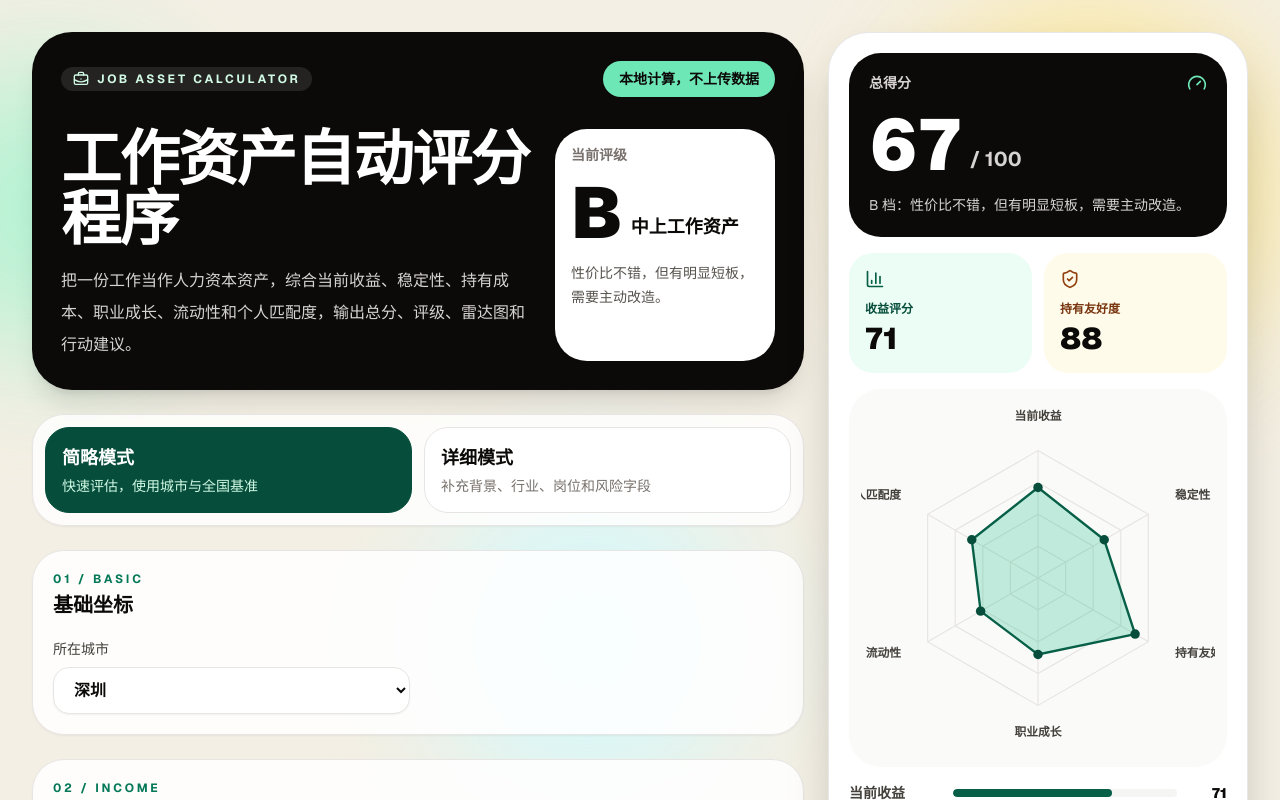
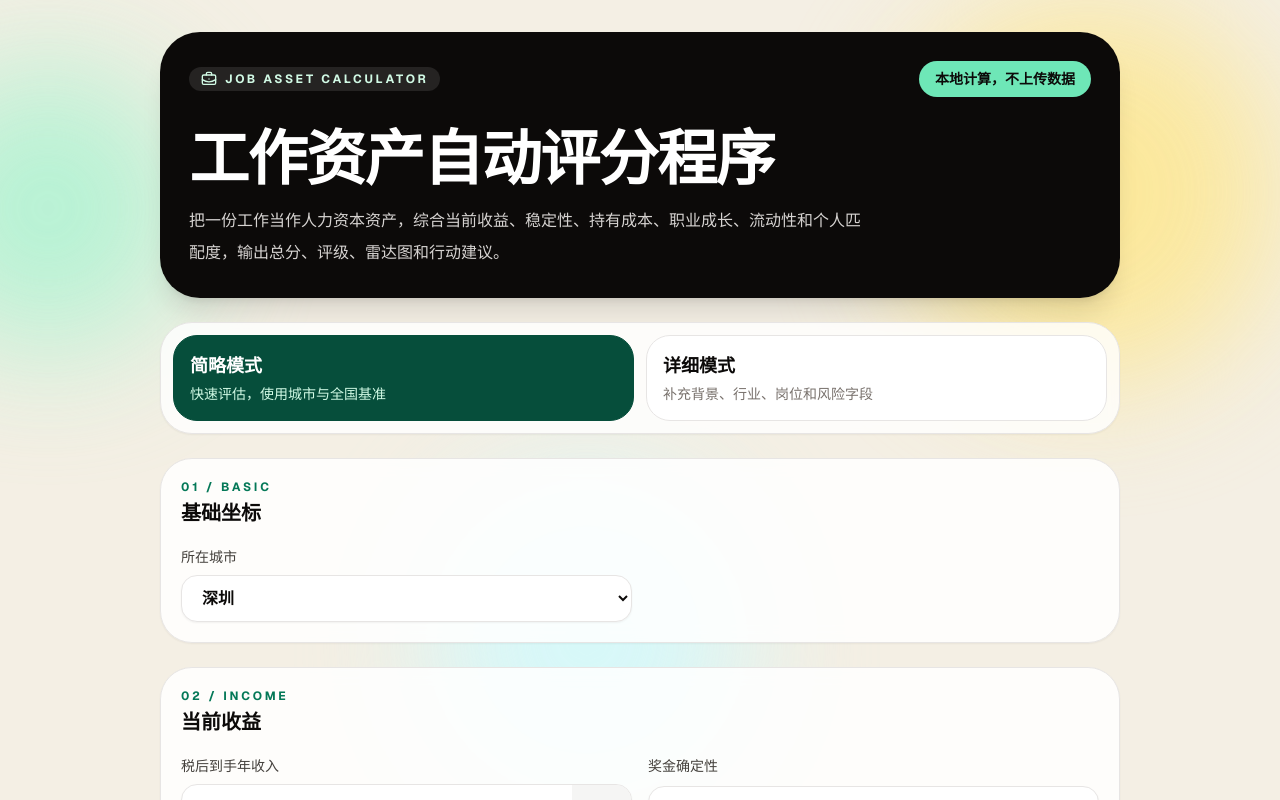
Before and after one commit to Falcom4000/awsome-job-calculator, a Next.js app: page / in a window 1280 px wide. Shown: the top 800 px of the page. Built offline with nearby package versions, Linux system fonts and the light colour scheme.

Commit message:
add calculating

```diff
--- a/components/calculator.tsx
+++ b/components/calculator.tsx
@@ -1,7 +1,7 @@
 "use client";
 
 import { AlertTriangle, BarChart3, BriefcaseBusiness, ChevronRight, Gauge, LineChart, ShieldCheck } from "lucide-react";
-import type { ReactNode } from "react";
+import type { ReactNode, FormEvent } from "react";
 import { useState } from "react";
 
 import { cityBenchmarks, industryBenchmarks, roleBenchmarks } from "@/data/job-market";
@@ -344,27 +344,6 @@ function MultiSelectField({
   );
 }
 
-function TextAreaField({
-  label,
-  value,
-  onChange,
-}: {
-  label: string;
-  value: string;
-  onChange: (value: string) => void;
-}) {
-  return (
-    <label className="grid gap-2 md:col-span-2">
-      <span className="text-sm font-medium text-stone-700">{label}</span>
-      <textarea
-        className="min-h-28 rounded-2xl border border-stone-200 bg-white px-4 py-3 text-base text-stone-950 shadow-sm outline-none"
-        value={value}
-        onChange={(event) => onChange(event.target.value)}
-      />
-    </label>
-  );
-}
-
 function RatingField({
   label,
   value,
@@ -488,14 +467,31 @@ function RadarChart({ values }: { values: Array<{ label: string; value: number }
 
 export default function JobCalculator() {
   const [inputs, setInputs] = useState<JobInputs>(defaultInputs);
-  const result = calculateJobScore(inputs);
+  const [submittedInputs, setSubmittedInputs] = useState<JobInputs | null>(null);
+  const [isCalculating, setIsCalculating] = useState(false);
+  const result = submittedInputs ? calculateJobScore(submittedInputs) : null;
   const setValue = <K extends keyof JobInputs>(key: K, value: JobInputs[K]) => {
     setInputs((current) => ({ ...current, [key]: value }));
   };
-  const radarValues = Object.entries(result.dimensions).map(([key, value]) => ({
-    label: dimensionLabels[key as keyof typeof dimensionLabels],
-    value,
-  }));
+  const radarValues = result
+    ? Object.entries(result.dimensions).map(([key, value]) => ({
+        label: dimensionLabels[key as keyof typeof dimensionLabels],
+        value,
+      }))
+    : [];
+  const handleSubmit = (event: FormEvent<HTMLFormElement>) => {
+    event.preventDefault();
+    setIsCalculating(true);
+    window.setTimeout(() => {
+      setSubmittedInputs(inputs);
+      setIsCalculating(false);
+      window.scrollTo({ top: 0, behavior: "smooth" });
+    }, 1000);
+  };
+  const handleBack = () => {
+    setSubmittedInputs(null);
+    window.scrollTo({ top: 0, behavior: "smooth" });
+  };
 
   return (
     <main className="min-h-screen overflow-hidden bg-[#f4efe4] text-stone-950">
@@ -505,8 +501,9 @@ export default function JobCalculator() {
         <div className="absolute bottom-0 left-1/3 h-80 w-80 rounded-full bg-cyan-100 blur-3xl" />
       </div>
 
-      <div className="relative mx-auto grid max-w-7xl gap-6 px-5 py-8 lg:grid-cols-[minmax(0,1.05fr)_420px] lg:px-8">
-        <div className="space-y-6">
+      <div className="relative mx-auto max-w-5xl px-5 py-8 lg:px-8">
+        {!result ? (
+        <form className="space-y-6" onSubmit={handleSubmit}>
           <header className="rounded-[2.5rem] border border-stone-900/10 bg-stone-950 p-7 text-white shadow-xl">
             <div className="flex flex-wrap items-center justify-between gap-4">
               <div className="inline-flex items-center gap-2 rounded-full bg-white/10 px-3 py-1 text-xs font-bold uppercase tracking-[0.22em] text-emerald-100">
@@ -517,20 +514,12 @@ export default function JobCalculator() {
                 本地计算，不上传数据
               </div>
             </div>
-            <div className="mt-8 grid gap-6 md:grid-cols-[1fr_220px]">
+            <div className="mt-8">
               <div>
                 <h1 className="max-w-3xl text-4xl font-black tracking-tight md:text-6xl">工作资产自动评分程序</h1>
                 <p className="mt-4 max-w-2xl text-base leading-8 text-stone-300">
                   把一份工作当作人力资本资产，综合当前收益、稳定性、持有成本、职业成长、流动性和个人匹配度，输出总分、评级、雷达图和行动建议。
                 </p>
-              </div>
-              <div className="rounded-[2rem] bg-white p-4 text-stone-950">
-                <p className="text-sm font-bold text-stone-500">当前评级</p>
-                <div className="mt-3 flex items-end gap-2">
-                  <span className="text-7xl font-black leading-none">{result.rating.grade}</span>
-                  <span className="pb-2 text-lg font-black">{result.rating.title}</span>
-                </div>
-                <p className="mt-3 text-sm leading-6 text-stone-600">{result.rating.description}</p>
               </div>
             </div>
           </header>
@@ -796,15 +785,56 @@ export default function JobCalculator() {
             ) : null}
           </Section>
 
-          {inputs.mode === "detailed" ? (
-            <Section eyebrow="08 / note" title="可选补充">
-              <TextAreaField label="补充说明（仅作为备注，不参与核心计算）" value={inputs.note} onChange={(value) => setValue("note", value)} />
-            </Section>
-          ) : null}
-        </div>
+          <div className="rounded-[2rem] border border-stone-900/10 bg-stone-950 p-5 text-white shadow-xl">
+            <div className="flex flex-col gap-4 md:flex-row md:items-center md:justify-between">
+              <div>
+                <p className="text-xs font-bold uppercase tracking-[0.24em] text-emerald-200">Ready</p>
+                <p className="mt-1 text-xl font-black">填写完成后生成评分结果</p>
+                <p className="mt-2 text-sm leading-6 text-stone-300">点击后会模拟 1 秒计算过程，再进入结果页。</p>
+              </div>
+              <button
+                className="rounded-2xl bg-emerald-300 px-8 py-4 text-base font-black text-stone-950 transition hover:bg-emerald-200 disabled:cursor-not-allowed disabled:opacity-70"
+                disabled={isCalculating}
+                type="submit"
+              >
+                {isCalculating ? "计算中..." : "计算"}
+              </button>
+            </div>
+          </div>
+        </form>
+        ) : (
+          <div className="space-y-6">
+            <header className="rounded-[2.5rem] border border-stone-900/10 bg-stone-950 p-7 text-white shadow-xl">
+              <div className="flex flex-wrap items-center justify-between gap-4">
+                <div className="inline-flex items-center gap-2 rounded-full bg-white/10 px-3 py-1 text-xs font-bold uppercase tracking-[0.22em] text-emerald-100">
+                  <BriefcaseBusiness className="h-4 w-4" />
+                  Result
+                </div>
+                <button className="rounded-full bg-white px-4 py-2 text-sm font-black text-stone-950 transition hover:bg-emerald-100" type="button" onClick={handleBack}>
+                  返回修改
+                </button>
+              </div>
+              <div className="mt-8 grid gap-6 md:grid-cols-[1fr_240px]">
+                <div>
+                  <p className="text-sm font-bold uppercase tracking-[0.24em] text-emerald-200">计算结果</p>
+                  <h1 className="mt-2 max-w-3xl text-4xl font-black tracking-tight md:text-6xl">工作资产评分报告</h1>
+                  <p className="mt-4 max-w-2xl text-base leading-8 text-stone-300">
+                    结果基于你本次填写的信息生成，可返回修改输入后重新计算。
+                  </p>
+                </div>
+                <div className="rounded-[2rem] bg-white p-4 text-stone-950">
+                  <p className="text-sm font-bold text-stone-500">当前评级</p>
+                  <div className="mt-3 flex items-end gap-2">
+                    <span className="text-7xl font-black leading-none">{result.rating.grade}</span>
+                    <span className="pb-2 text-lg font-black">{result.rating.title}</span>
+                  </div>
+                  <p className="mt-3 text-sm leading-6 text-stone-600">{result.rating.description}</p>
+                </div>
+              </div>
+            </header>
 
-        <aside className="lg:sticky lg:top-6 lg:self-start">
-          <div className="space-y-4 rounded-[2.5rem] border border-stone-900/10 bg-white p-5 shadow-2xl">
+            <div className="grid gap-6 lg:grid-cols-[minmax(0,1fr)_420px]">
+              <div className="space-y-4 rounded-[2.5rem] border border-stone-900/10 bg-white p-5 shadow-2xl">
             <div className="rounded-[2rem] bg-stone-950 p-5 text-white">
               <div className="flex items-center justify-between">
                 <span className="text-sm font-bold text-stone-300">总得分</span>
@@ -917,8 +947,21 @@ export default function JobCalculator() {
                 ))}
               </div>
             </details>
+              </div>
+
+              <div className="rounded-[2.5rem] border border-stone-200 bg-white/85 p-5 shadow-sm backdrop-blur">
+                <p className="text-xs font-bold uppercase tracking-[0.24em] text-emerald-700">Next</p>
+                <h2 className="mt-1 text-xl font-black text-stone-950">重新评估</h2>
+                <p className="mt-3 text-sm leading-6 text-stone-600">
+                  如果结果和直觉差异很大，优先检查收入、工时、成长、流动性和个人匹配度这些高影响字段。
+                </p>
+                <button className="mt-5 w-full rounded-2xl bg-stone-950 px-5 py-4 text-sm font-black text-white transition hover:bg-emerald-900" type="button" onClick={handleBack}>
+                  返回修改输入
+                </button>
+              </div>
+            </div>
           </div>
-        </aside>
+        )}
       </div>
     </main>
   );
```
